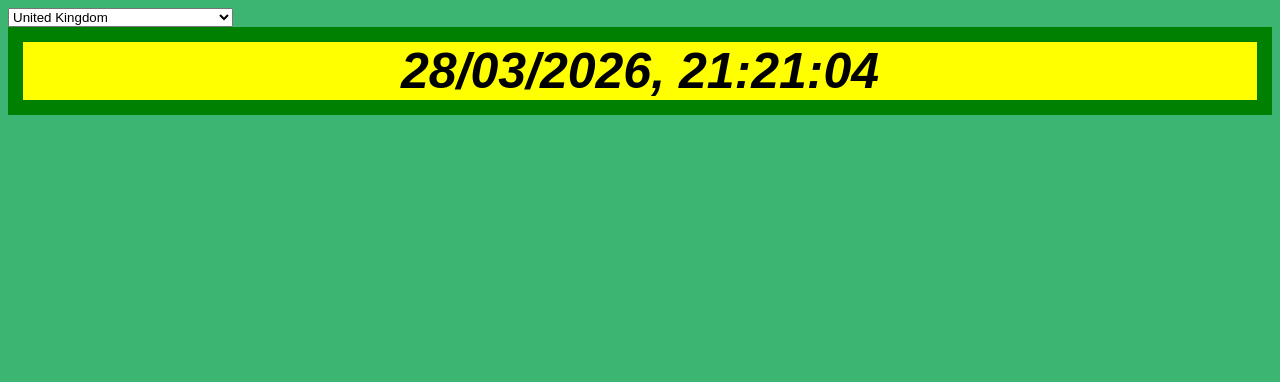
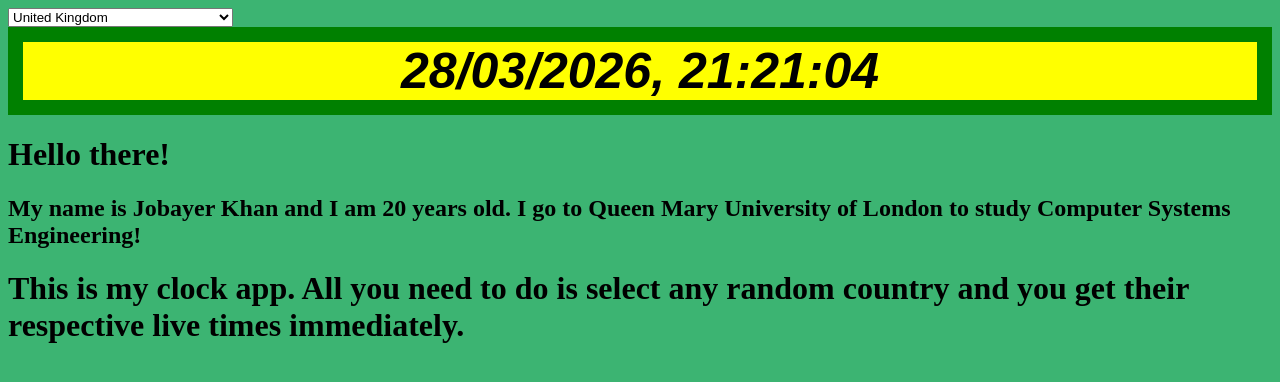
Before and after one commit to JKBoy2244/Clock-App, a React (Vite) app: page / in a window 1280 px wide. Shown: the top 382 px of the page. Built offline with nearby package versions, Linux system fonts and the light colour scheme.

Commit message:
Update clock.jsx

```diff
--- a/src/clock.jsx
+++ b/src/clock.jsx
@@ -143,7 +143,7 @@ export default function Clock() {
 
 
   return (
-    <div>
+    <div className="Option">
       <form>
          <select value={country} onChange={handleChange}>
            <option value="">Select a Country</option>
@@ -158,6 +158,13 @@ export default function Clock() {
       <div className="Clock">
          <span>{fetchTime()}</span>
       </div>
+
+      <div>
+
+         <h1 className="Hi">Hello there!</h1>
+         <h2 className="Intro">My name is Jobayer Khan and I am 20 years old. I go to Queen Mary University of London to study Computer Systems Engineering!</h2>
+         <h1 className="Clk">This is my clock app. All you need to do is select any random country and you get their respective live times immediately.</h1>
+      </div>
     </div>
   );
 }
```
